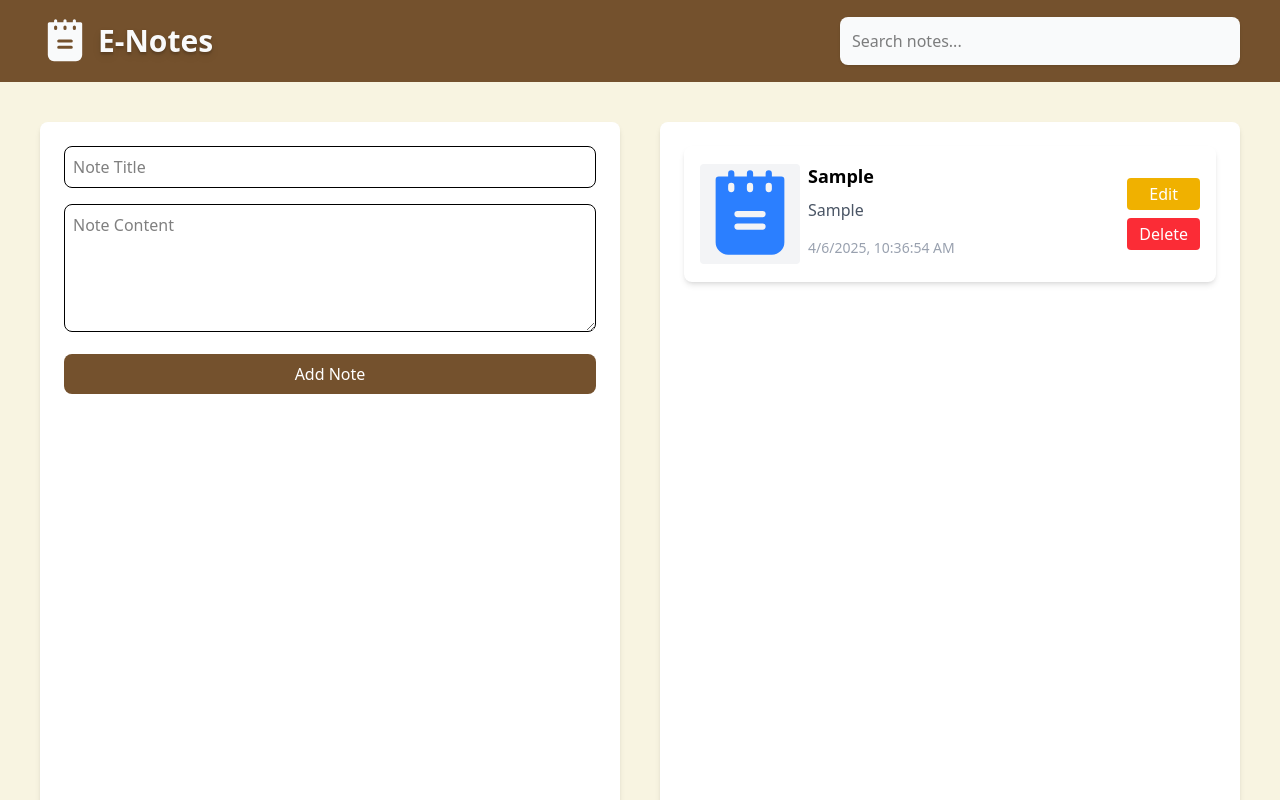
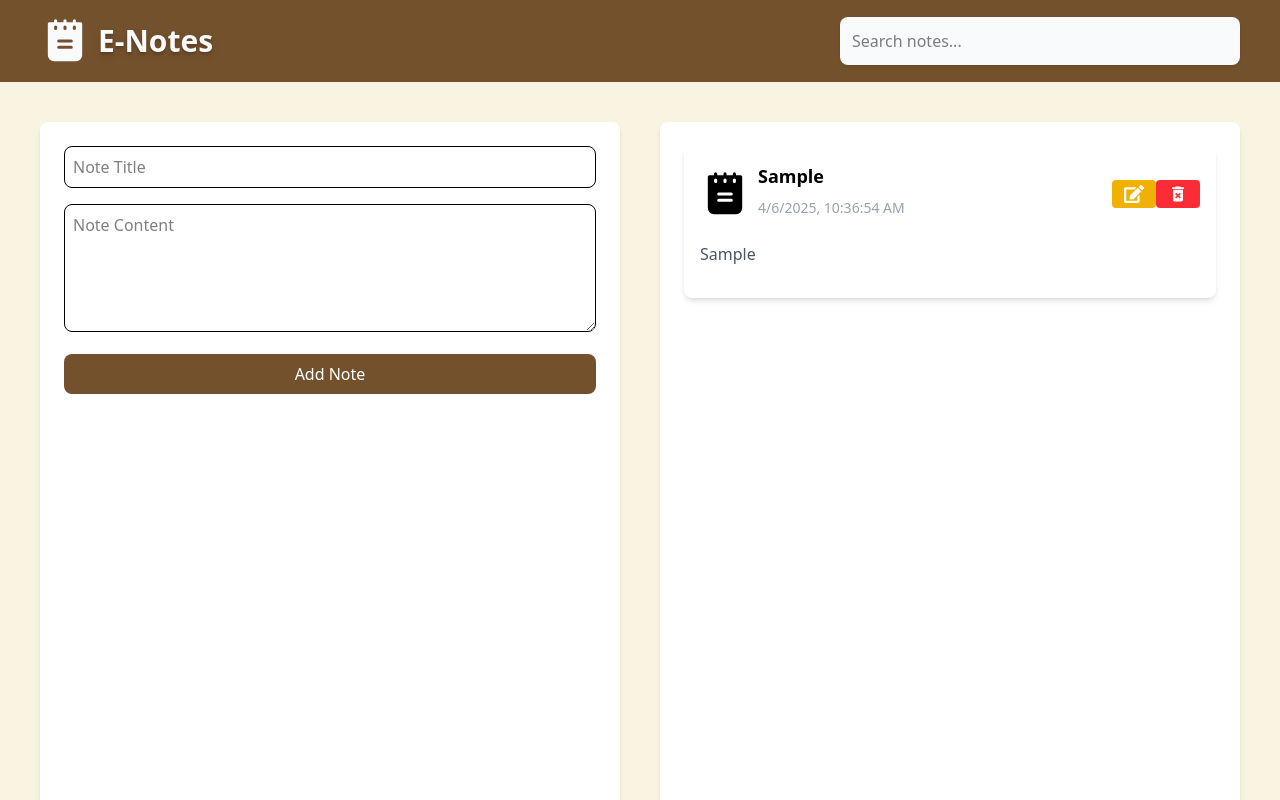
Before and after one commit to MoketeTyabekana/ai-projects, a React (Vite) app in the folder e-notes/: page / in a window 1280 px wide. Both pictures are taken after typing "Sample", "Sample" into the empty fields and a click on the button "Add Note". Shown: the top 800 px of the page. Built offline with nearby package versions, Linux system fonts and the light colour scheme.

Commit message:
Refactor Note component layout and styling; add edit and delete icons, improve content display, and update CSS variables for consistency

```diff
--- a/e-notes/src/App.jsx
+++ b/e-notes/src/App.jsx
@@ -1,5 +1,7 @@
 import { useState, useEffect } from "react";
 import { PiNotepadFill } from "react-icons/pi";
+import { MdDeleteForever } from "react-icons/md";
+import { FaEdit } from "react-icons/fa";
 
 const Note = ({ note, editNote, deleteNote }) => {
   const [isExpanded, setIsExpanded] = useState(false);
@@ -9,39 +11,41 @@ const Note = ({ note, editNote, deleteNote }) => {
       : note.content;
 
   return (
-    <div className="bg-white p-4 rounded-lg shadow-md flex flex-row items-center h-fit">
-      <PiNotepadFill
-        className="inline-block mr-2 text-blue-500 bg-gray-100 rounded"
-        size={100}
-      />
-      <div className="flex-1">
-        <h3 className="text-lg font-semibold mb-2">{note.title}</h3>
-        <p className="text-gray-600 mb-4">
+    <div className="bg-white p-4 rounded-lg shadow-md flex flex-col items-center h-fit">
+      <div className="flex items-center justify-between w-full mb-4">
+        <PiNotepadFill
+          className="inline-block mr-2 text-button-bg  rounded"
+          size={50}
+        />
+        <div className="flex-1">
+          <h3 className="text-lg font-semibold mb-2">{note.title}</h3>
+          <p className="text-sm text-gray-400 mb-2">{note.date}</p>
+        </div>
+        <button
+          onClick={() => editNote(note)}
+          className="px-3 py-1 bg-yellow-500 text-white rounded hover:bg-yellow-600"
+        >
+          <FaEdit size={20} />
+        </button>
+        <button
+          onClick={() => deleteNote(note.id)}
+          className="px-3 py-1 bg-red-500 text-white rounded hover:bg-red-600"
+        >
+         <MdDeleteForever size={20} />
+        </button>
+      </div>
+      <div className="    w-full">
+        <p className="text-gray-600 mb-4 text-left">
           {isExpanded ? note.content : truncatedContent}
           {note.content.length > 100 && (
             <button
               onClick={() => setIsExpanded(!isExpanded)}
-              className="text-blue-500 hover:text-blue-600 ml-2 text-sm"
+              className="text-blue-500 hover:text-blue-600  text-md"
             >
               {isExpanded ? "View Less" : "View More"}
             </button>
           )}
         </p>
-        <p className="text-sm text-gray-400 mb-2">{note.date}</p>
-      </div>
-      <div className="flex flex-col space-y-2">
-        <button
-          onClick={() => editNote(note)}
-          className="px-3 py-1 bg-yellow-500 text-white rounded hover:bg-yellow-600"
-        >
-          Edit
-        </button>
-        <button
-          onClick={() => deleteNote(note.id)}
-          className="px-3 py-1 bg-red-500 text-white rounded hover:bg-red-600"
-        >
-          Delete
-        </button>
       </div>
     </div>
   );
@@ -107,8 +111,8 @@ function App() {
   );
 
   return (
-    <div className="bg-[#F8F4E1] min-h-screen">
-      <nav className="bg-[#74512D] flex justify-between items-center px-10 py-4">
+    <div className="bg-body-bg min-h-screen">
+      <nav className="bg-primary flex justify-between items-center px-10 py-4">
         <h1 className="text-3xl font-bold text-center text-gray-50 flex justify-center items-center text-shadow-lg">
           <PiNotepadFill className="inline-block mr-2" size={50} />
           E-Notes
@@ -142,7 +146,7 @@ function App() {
           />
           <button
             type="submit"
-            className="bg-button-bg hover:bg-button-hover text-white px-6 py-2 rounded-lg w-full"
+            className="bg-primary hover:bg-secondary text-white px-6 py-2 rounded-lg w-full"
           >
             {editId ? "Update Note" : "Add Note"}
           </button>
--- a/e-notes/src/index.css
+++ b/e-notes/src/index.css
@@ -2,6 +2,6 @@
 
 @theme {
   --color-body-bg: #F8F4E1;
-  --color-button-bg: #74512D;
-  --color-button-hover: #4E1F00;
+  --color-primary: #74512D;
+  --color-secondary: #4E1F00;
 }
```
